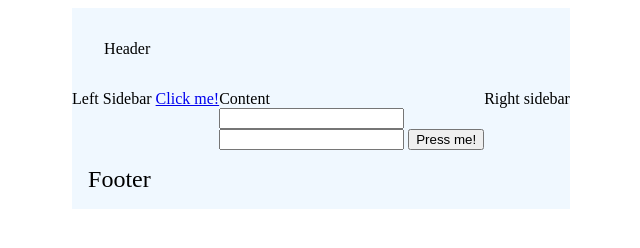
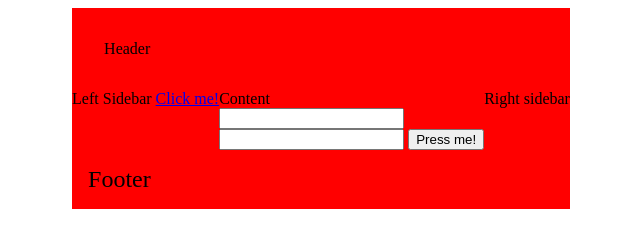
Before and after one commit to HiddenGrizzly/testForHtml, a plain HTML site: page index.html in a window 1280 px wide. Shown: the whole page, without its empty margins (319-959 px from the left). Drawn offline with Linux system fonts and the light colour scheme.

Commit message:
Update style.css

```diff
--- a/Example/style.css
+++ b/Example/style.css
@@ -2,7 +2,7 @@
     display: grid;
     height: 100%;
     background-image: url("testForHtml\img\background.jpg");
-    background-color: aliceblue;
+    background-color: red;
 }
 header {
     padding: 2rem;
```
